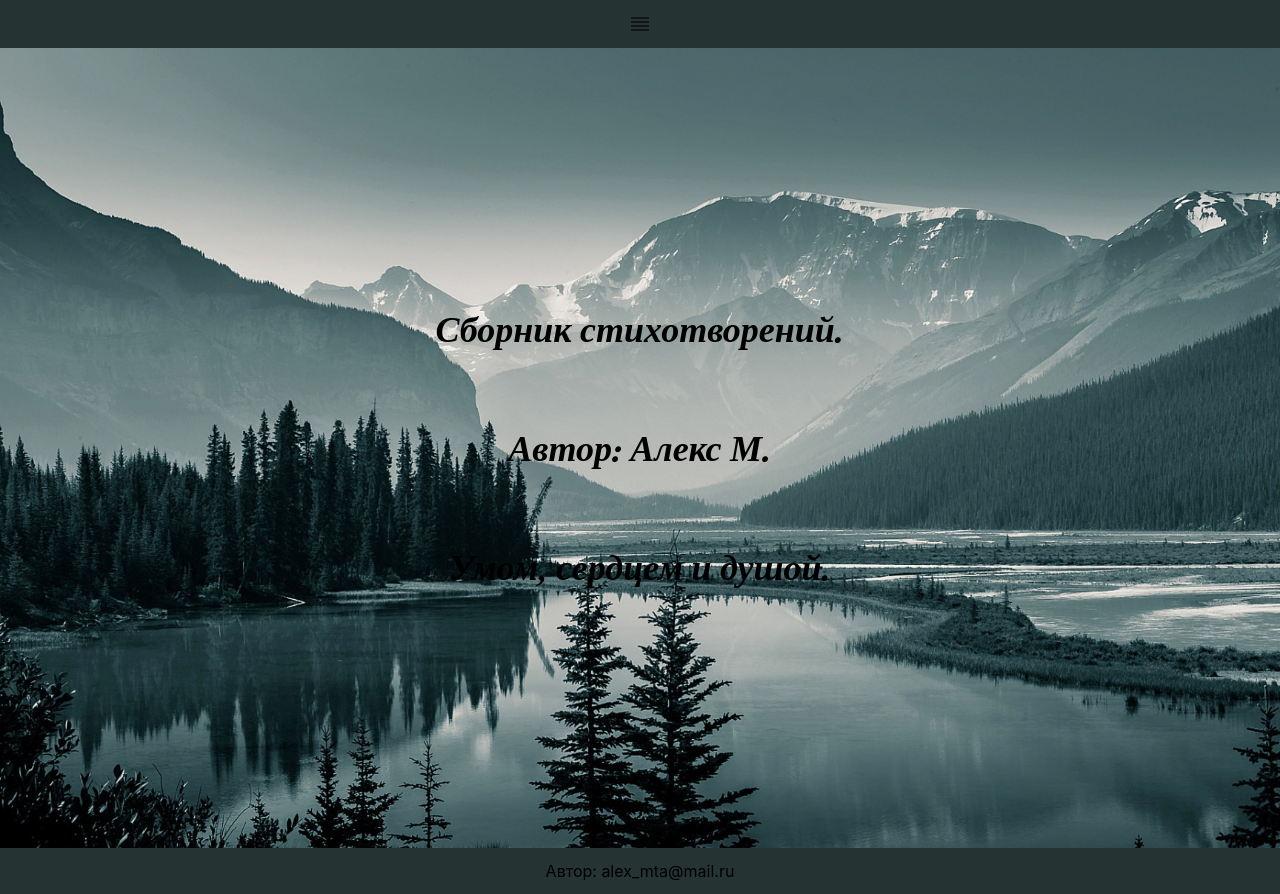
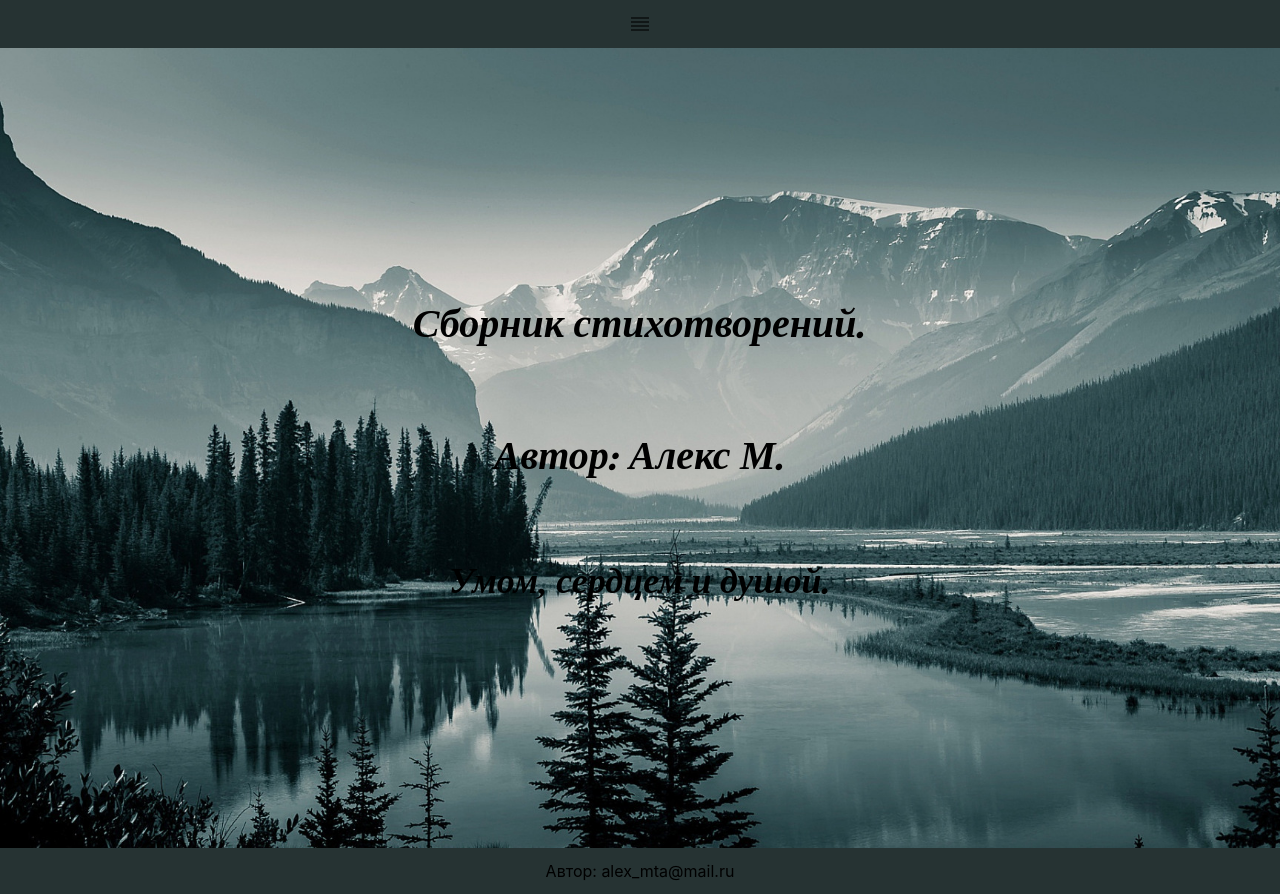
Before and after one commit to imciflam/poetry-site, a React (Create React App) app: page / in a window 1280 px wide. Built offline with nearby package versions, Linux system fonts and the light colour scheme.

Commit message:
Update App.css

```diff
--- a/src/App.css
+++ b/src/App.css
@@ -15,11 +15,15 @@
   flex-direction: column;
   align-items: center;
   justify-content: center;
-  font-size: calc(20px + 2vmin);
+  font-size: calc(1.5em + 2vmin);
   font-family: 'EB Garamond', serif;
   font-weight: 600;
   font-style:  italic ;
   color:  black;
+}
+
+.App-header>p:nth-child(3) {
+  font-size: calc(0.5em + 2vmin);
 }
 
 .App-link {
```
